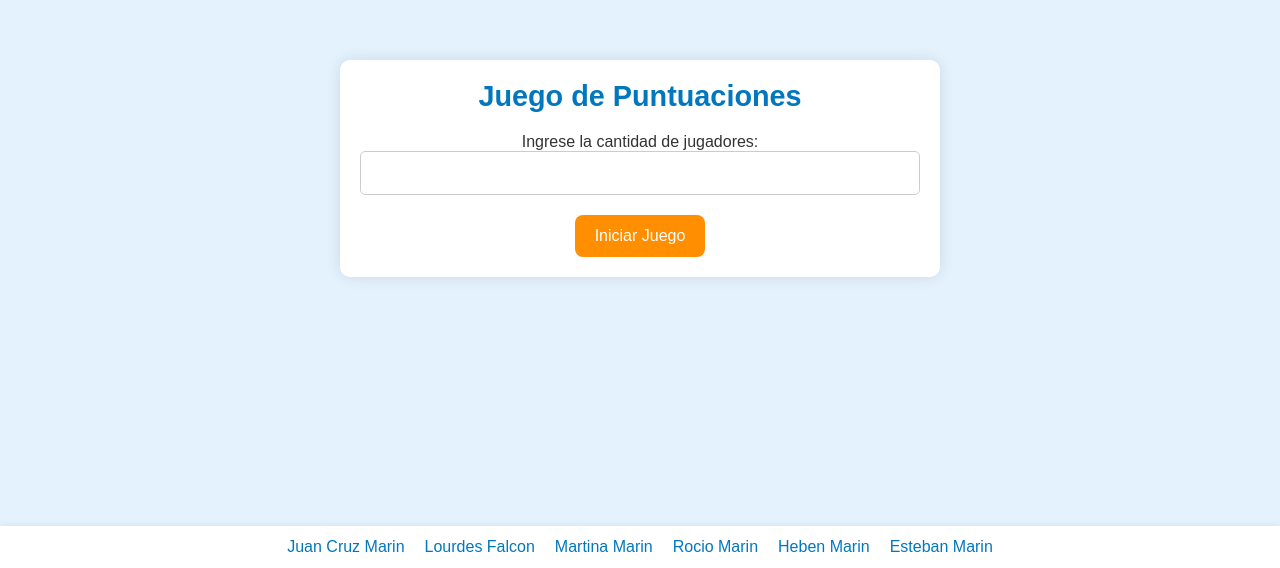
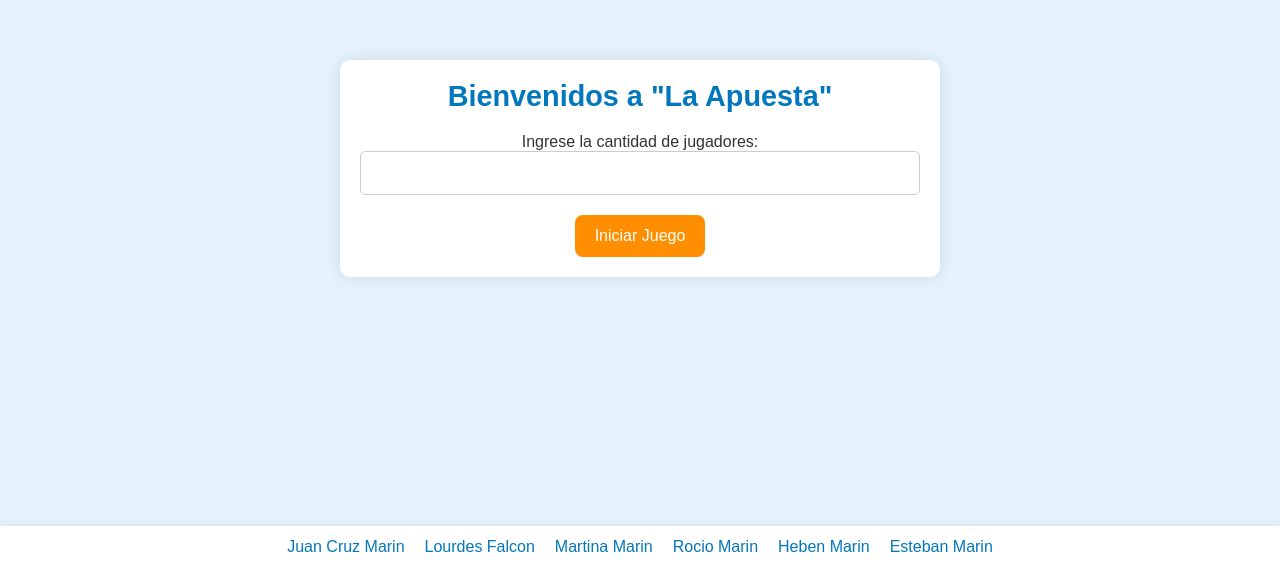
Before and after one commit to Jczapata20/Juego-Apuestas, a plain HTML site: page index.html in a window 1280 px wide. Shown: the part 232-800 px from the top of the page. Drawn offline with Linux system fonts and the light colour scheme.

Commit message:
Update index.html

```diff
--- a/index.html
+++ b/index.html
@@ -3,7 +3,7 @@
 <head>
     <meta charset="UTF-8">
     <meta name="viewport" content="width=device-width, initial-scale=1.0">
-    <title>Juego de Puntuaciones</title>
+    <title>"La apuesta"</title>
     <link rel="stylesheet" href="styles.css">
 </head>
 <body>
@@ -18,14 +18,14 @@
     </div>
 
     <div class="container">
-        <h1>Juego de Puntuaciones</h1>
+        <h1>Bienvenidos a "La Apuesta"</h1>
         <div id="input-section">
             <label for="numPlayers">Ingrese la cantidad de jugadores:</label>
             <input type="number" id="numPlayers" min="1" max="100" required>
             <button onclick="startGame()">Iniciar Juego</button>
         </div>
         <div id="game-section" style="display: none;">
-            <h2>Rondas</h2>
+
             <div id="round-info"></div>
             <div id="players-section"></div>
 
```
